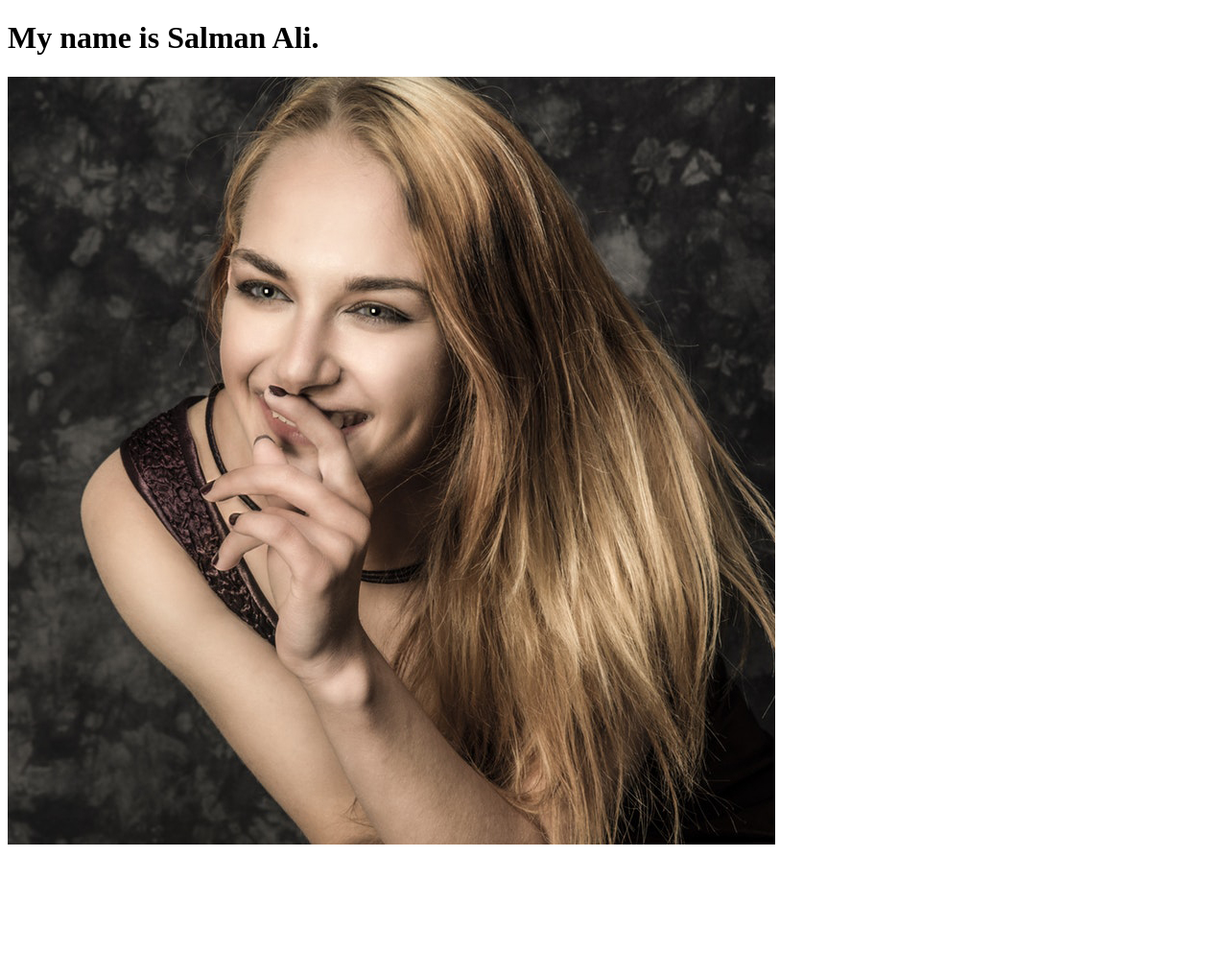
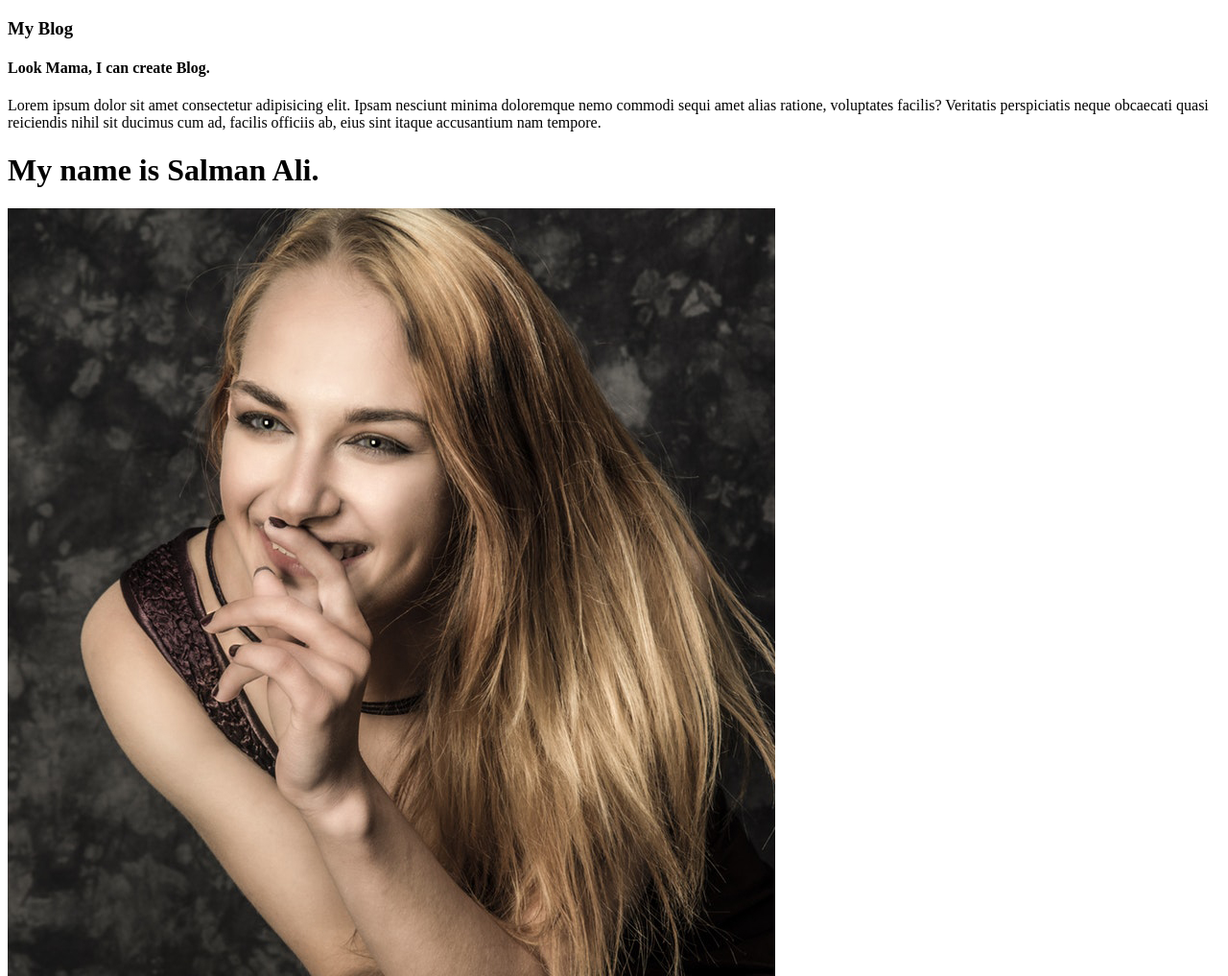
Before and after one commit to abuhoraira153/my-ninetyNine-repo, a plain HTML site: page index.html in a window 1280 px wide. Shown: the whole page at 96% size. Before the commit the page ends 892 px from the top, so only its background shows below. Drawn offline with Linux system fonts and the light colour scheme.

Commit message:
blog is added

```diff
--- a/index.html
+++ b/index.html
@@ -7,6 +7,11 @@
     <title>Document</title>
 </head>
 <body>
+    <div>
+        <h3>My Blog</h3>
+        <h4>Look Mama, I can create Blog.</h4>
+        <p>Lorem ipsum dolor sit amet consectetur adipisicing elit. Ipsam nesciunt minima doloremque nemo commodi sequi amet alias ratione, voluptates facilis? Veritatis perspiciatis neque obcaecati quasi reiciendis nihil sit ducimus cum ad, facilis officiis ab, eius sint itaque accusantium nam tempore.</p>
+    </div>
     <h1>My name is Salman Ali.</h1>
     <img src="person2.jpg" alt="">
 </body>
```
